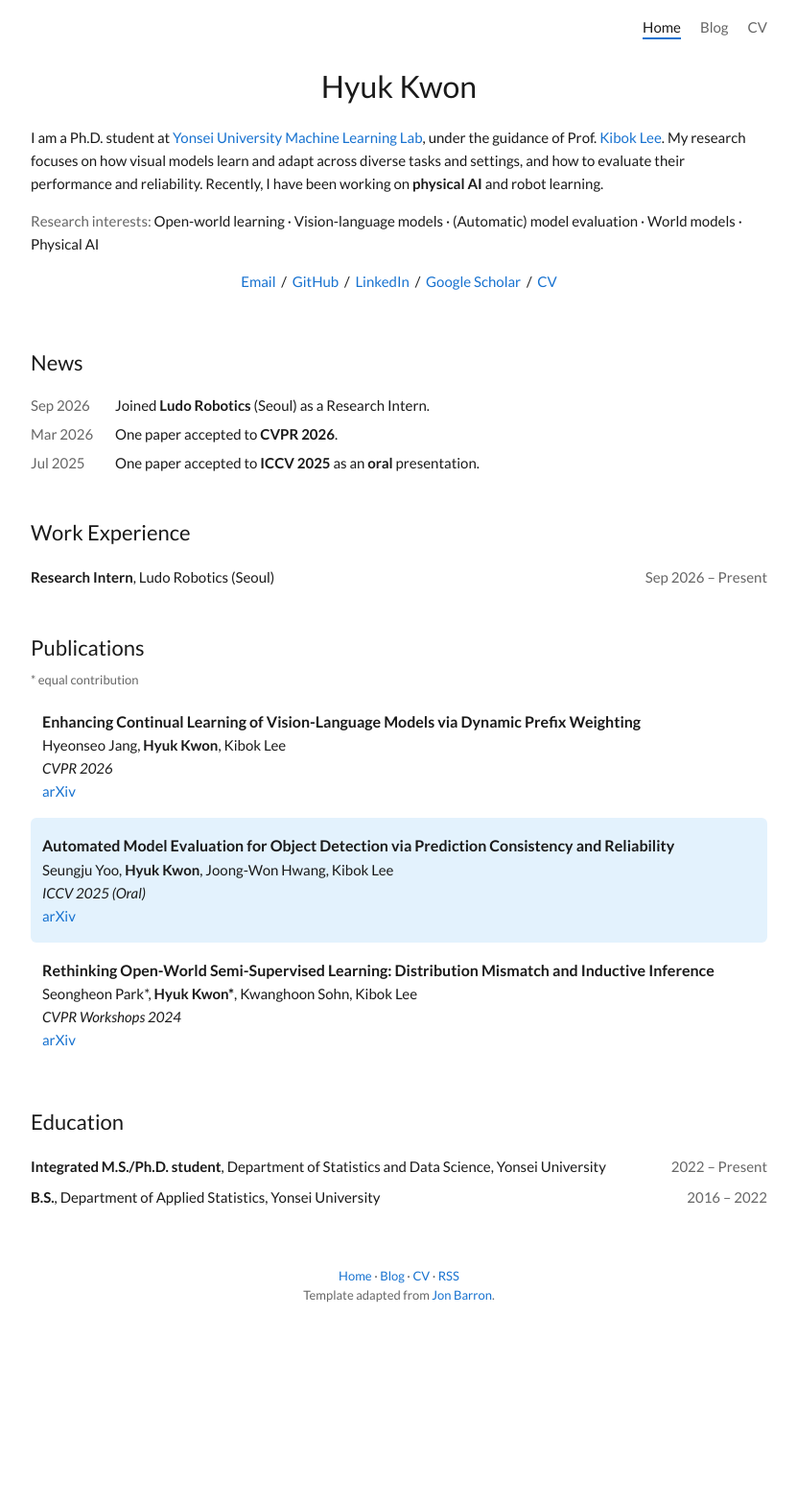
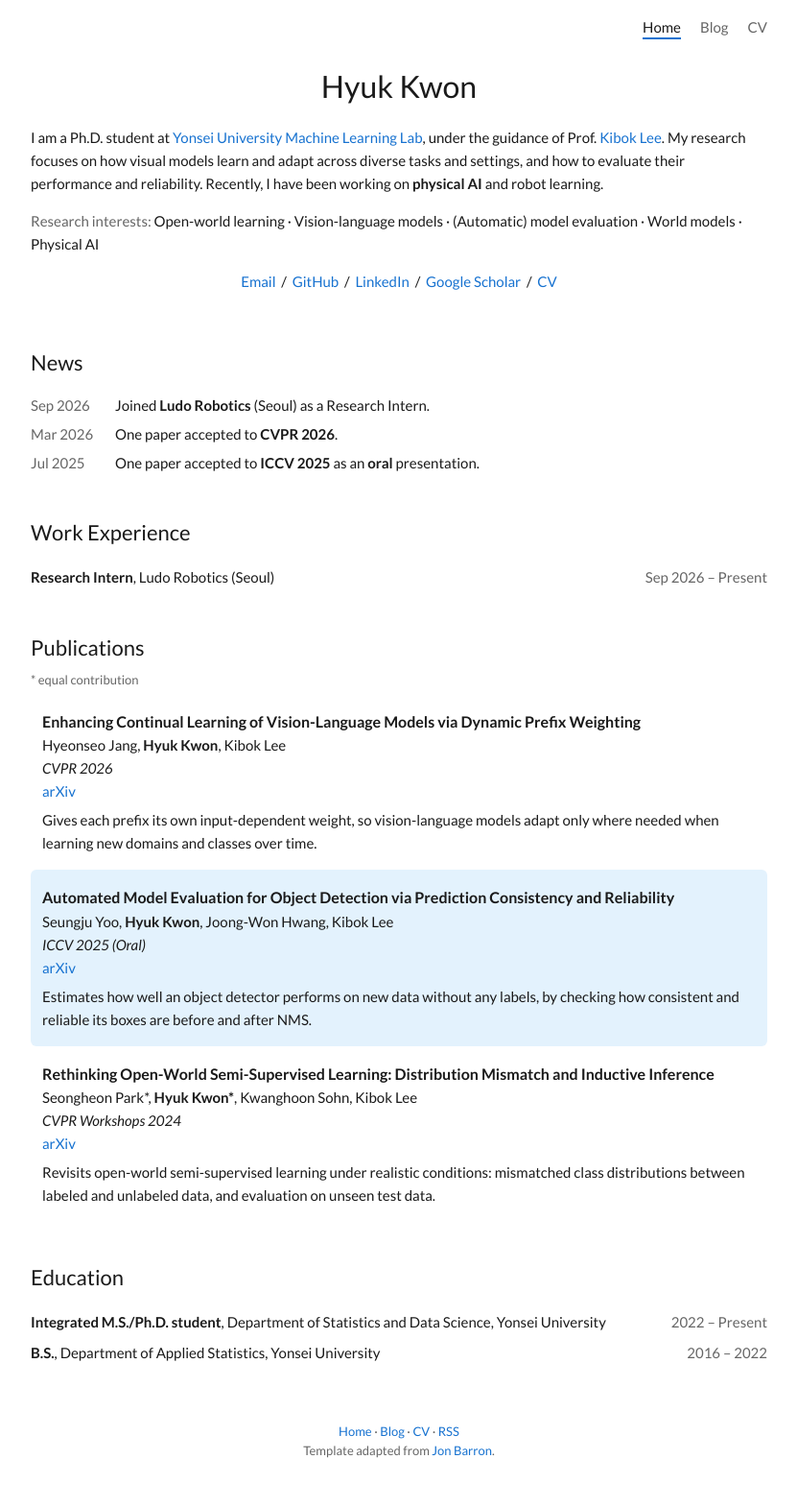
Before and after one commit to kh12043/kh12043.github.io, a Jekyll site: the page built from index.html, in a window 1280 px wide. Shown: the whole page at 96% size, without its empty margins (224-1055 px from the left). Built offline with Jekyll 4.4.1, drawn with Linux system fonts in a browser that asks for light colours; before the commit the page ends 1408 px from its top, so only the background shows below that.

Commit message:
Add News, Scholar and CV links, paper TL;DRs

```diff
--- a/_data/publications.yml
+++ b/_data/publications.yml
@@ -7,6 +7,7 @@
 - title: "Enhancing Continual Learning of Vision-Language Models via Dynamic Prefix Weighting"
   authors: "Hyeonseo Jang, <b>Hyuk Kwon</b>, Kibok Lee"
   venue: "CVPR 2026"
+  summary: "Gives each prefix its own input-dependent weight, so vision-language models adapt only where needed when learning new domains and classes over time."
   links:
     - name: arXiv
       url: https://arxiv.org/abs/2604.18075
@@ -14,6 +15,7 @@
 - title: "Automated Model Evaluation for Object Detection via Prediction Consistency and Reliability"
   authors: "Seungju Yoo, <b>Hyuk Kwon</b>, Joong-Won Hwang, Kibok Lee"
   venue: "ICCV 2025 (Oral)"
+  summary: "Estimates how well an object detector performs on new data without any labels, by checking how consistent and reliable its boxes are before and after NMS."
   highlight: true
   links:
     - name: arXiv
@@ -22,6 +24,7 @@
 - title: "Rethinking Open-World Semi-Supervised Learning: Distribution Mismatch and Inductive Inference"
   authors: "Seongheon Park*, <b>Hyuk Kwon*</b>, Kwanghoon Sohn, Kibok Lee"
   venue: "CVPR Workshops 2024"
+  summary: "Revisits open-world semi-supervised learning under realistic conditions: mismatched class distributions between labeled and unlabeled data, and evaluation on unseen test data."
   links:
     - name: arXiv
       url: https://arxiv.org/abs/2405.20829
```
